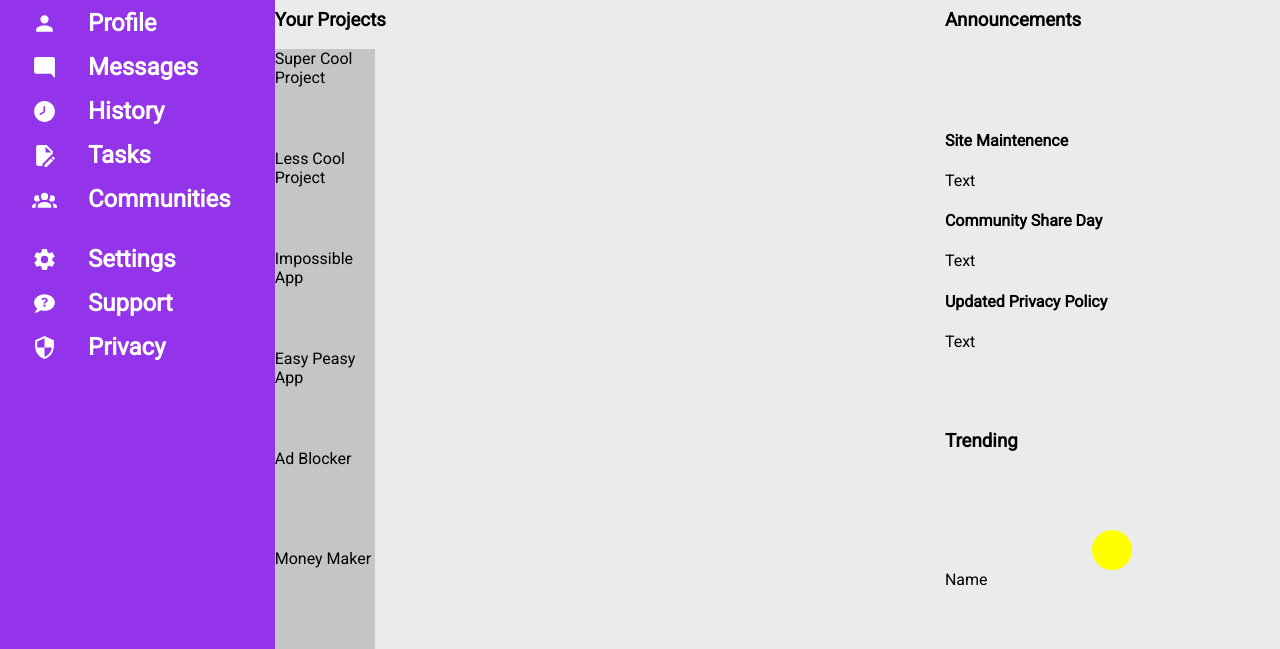
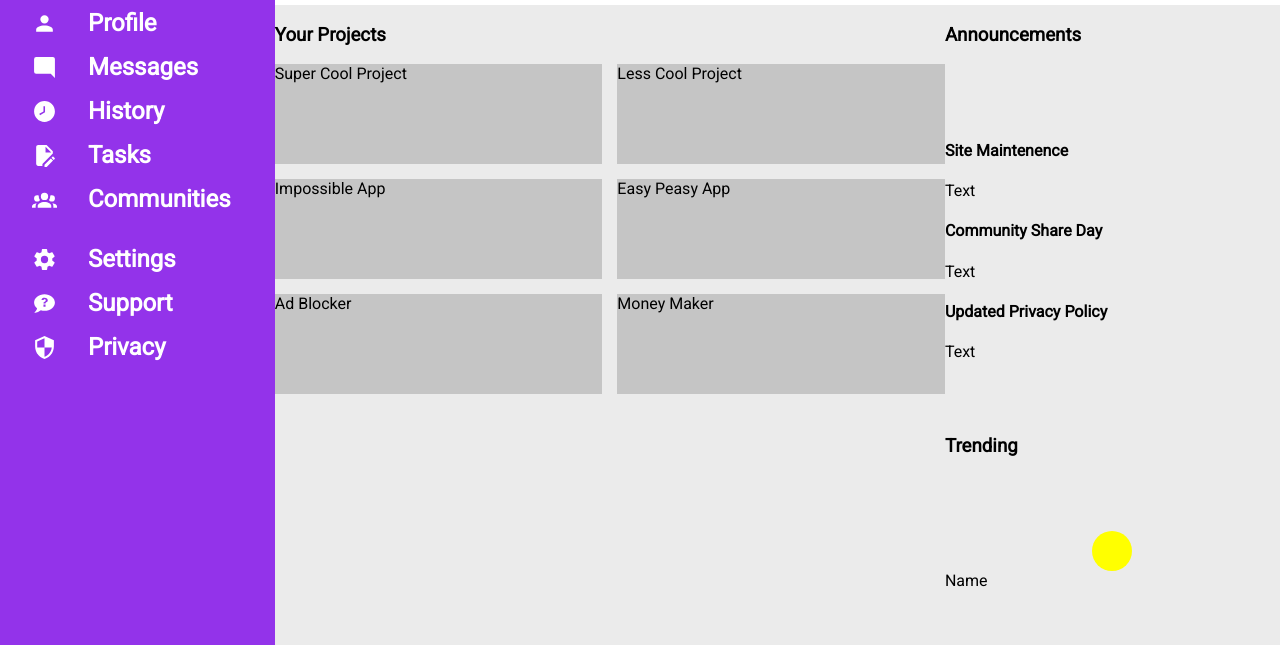
Before and after one commit to DayanWalter/TOP-admin-dashboard, a plain HTML site: page index.html in a window 1280 px wide. Shown: the part 155-804 px from the top of the page. Drawn offline with Linux system fonts and the light colour scheme.

Commit message:
Added card div and grid

```diff
--- a/index.html
+++ b/index.html
@@ -67,13 +67,15 @@
         </div>
         <div class="main">
             <div class="main-ls">
-                <h3>Your Projects</h3>
+            <h3>Your Projects</h3>
+            <div class="cards">
                 <div class="card">Super Cool Project</div>
                 <div class="card">Less Cool Project</div>
                 <div class="card">Impossible App</div>
                 <div class="card">Easy Peasy App</div>
                 <div class="card">Ad Blocker</div>
                 <div class="card">Money Maker</div>
+            </div>
             </div>
             <div class="main-rs">
                 <h3>Announcements</h3>
--- a/styles.css
+++ b/styles.css
@@ -137,14 +137,19 @@ li{
     display: grid;
     grid-template-columns: 2fr 1fr;
 }
-.main-ls{
+
+.cards{
     display: grid;
+    grid-template-columns: 1fr 1fr;
+    gap: 15px;
 }
+
 .main-rs{
     display: grid;
 }
 .card{
-    width: 100px;
-    height: 100px;
+    min-width: 100px;
+    min-height: 100px;
     background-color:rgb(197, 197, 197) ;
+
 }
```
